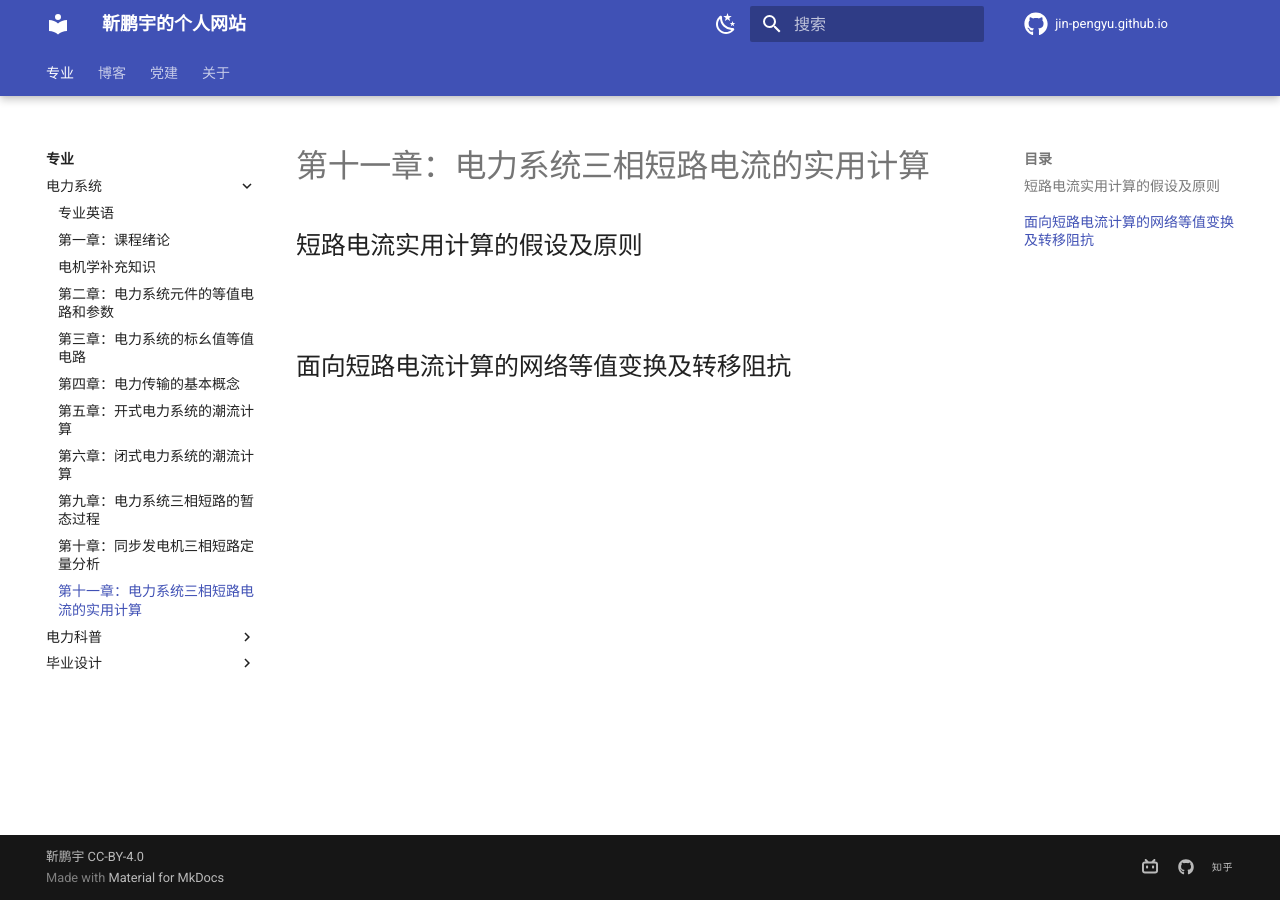
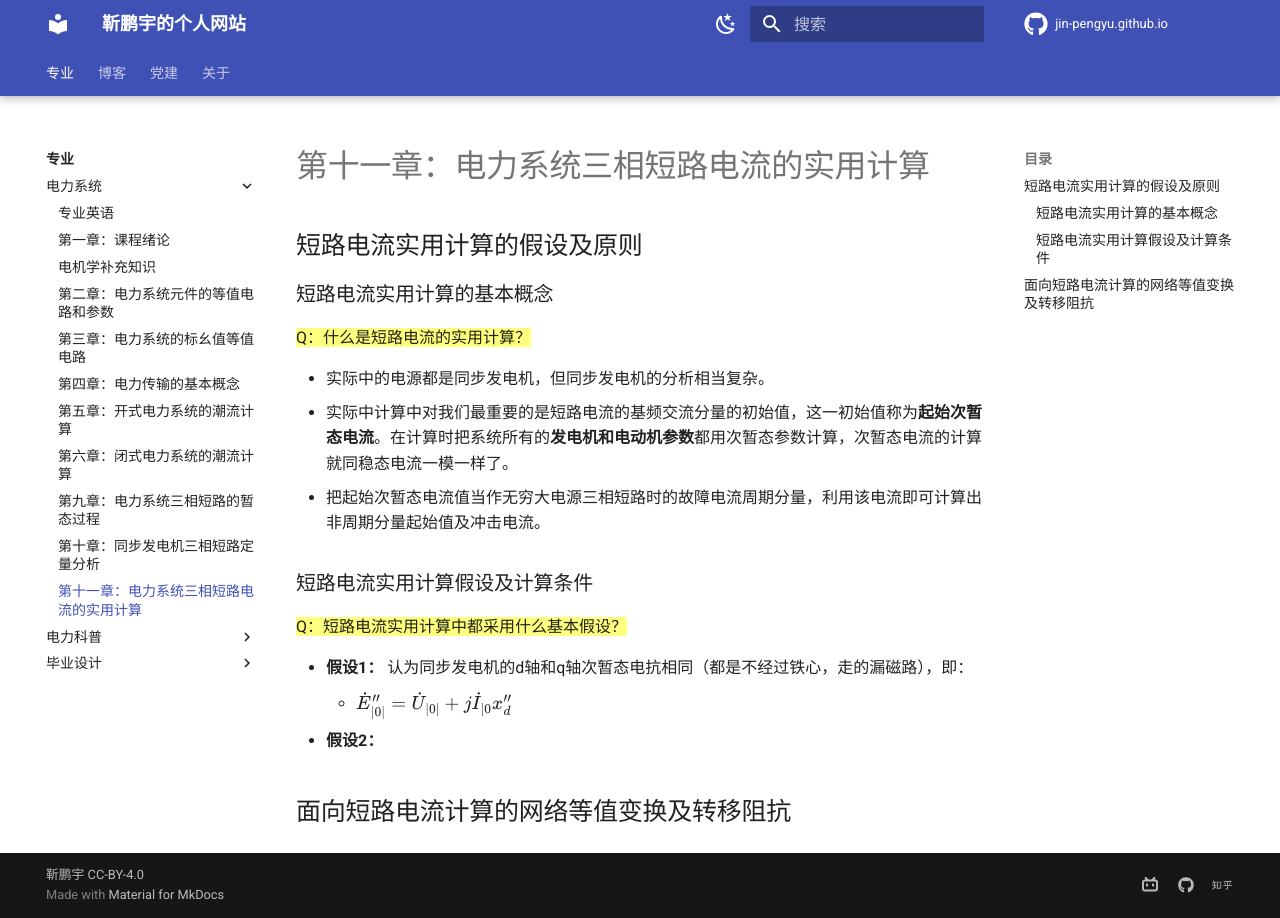
Before and after one commit to Pengyu-Jin/Pengyu-Jin.github.io, an MkDocs documentation site: the page built from docs/major/Power System Analysis/chapter11.md, in a window 1280 px wide. Built offline with MkDocs 1.6.1 and Material for MkDocs 9.7.7, drawn with Linux system fonts in a browser that asks for light colours.

Commit message:
change style168

```diff
--- a/docs/major/Power System Analysis/chapter11.md
+++ b/docs/major/Power System Analysis/chapter11.md
@@ -1,4 +1,17 @@
 ## 短路电流实用计算的假设及原则
-###
+### 短路电流实用计算的基本概念
+==Q：什么是短路电流的实用计算？==
+
+- 实际中的电源都是同步发电机，但同步发电机的分析相当复杂。
+- 实际中计算中对我们最重要的是短路电流的基频交流分量的初始值，这一初始值称为**起始次暂态电流**。在计算时把系统所有的**发电机和电动机参数**都用次暂态参数计算，次暂态电流的计算就同稳态电流一模一样了。
+- 把起始次暂态电流值当作无穷大电源三相短路时的故障电流周期分量，利用该电流即可计算出非周期分量起始值及冲击电流。
+
+### 短路电流实用计算假设及计算条件
+==Q：短路电流实用计算中都采用什么基本假设？==
+
+- **假设1：** 认为同步发电机的d轴和q轴次暂态电抗相同（都是不经过铁心，走的漏磁路），即：
+    - $\dot E_{|0|}''=\dot U_{|0|}+j\dot I_{|0}x_d''$
+- **假设2：**
+
 
 ## 面向短路电流计算的网络等值变换及转移阻抗
```
